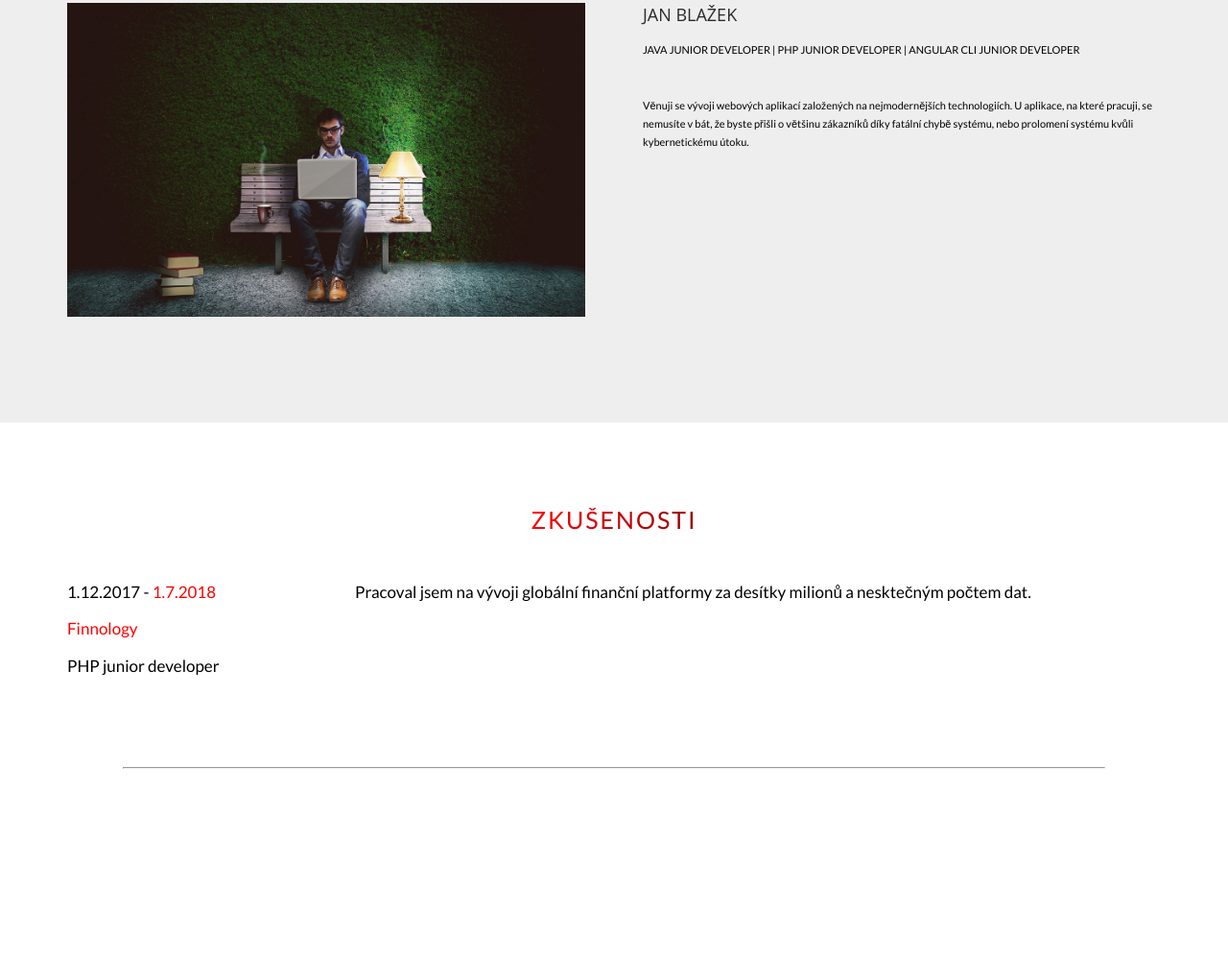
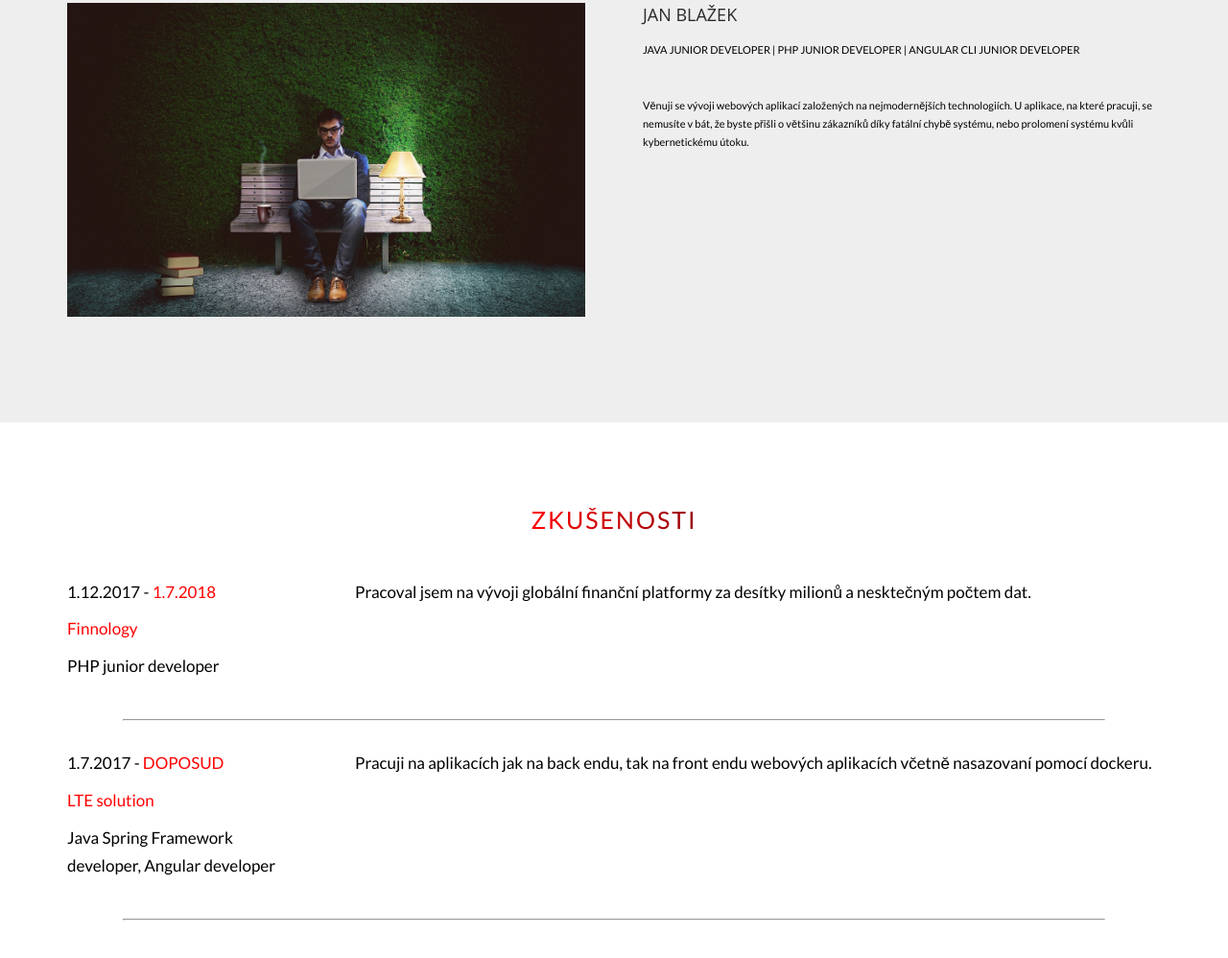
Before and after one commit to blaza168/portfolio, a website: page index.html in a window 1280 px wide. Shown: the part 960-1958 px from the top of the page at 96% size. Drawn offline with nearby package versions, Linux system fonts and the light colour scheme.

Commit message:
Adding code to experience section

```diff
--- a/index.html
+++ b/index.html
@@ -50,7 +50,8 @@
             <h2 class="heading-secondary u-uppercase">Zkušenosti</h2>
         </div>
 
-        <div class="row">
+        <!-- First job: Finnology -->
+        <div class="row u-medium-margin">
             <div class="col-1-of-4">
                 <div class="row u-small-margin">
                     1.12.2017 - <span class="u-red">1.7.2018</span>
@@ -67,6 +68,25 @@
             </div>
         </div>
         <hr class="experience__separator">
+
+        <!-- Second job: LTE solution -->
+        <div class="row u-medium-margin">
+            <div class="col-1-of-4">
+                <div class="row u-small-margin">
+                    1.7.2017 - <span class="u-red">DOPOSUD</span>
+                </div>
+                <div class="row u-small-margin">
+                    <span class="u-red">LTE solution</span>
+                </div>
+                <div class="row u-small-margin">
+                    Java Spring Framework developer, Angular developer
+                </div>
+            </div>
+            <div class="col-3-of-4">
+                Pracuji na aplikacích jak na back endu, tak na front endu webových aplikacích včetně nasazovaní pomocí dockeru.
+            </div>
+        </div>
+        <hr class="experience__separator">
     </section>
 
 
--- a/js/main.js
+++ b/js/main.js
@@ -5,7 +5,7 @@ $(function() {
             target = target.length ? target : $('[name=' + this.hash.slice(1) +']');
             if (target.length) {
                 $('html,body').animate({
-                    scrollTop: target.offset().top
+                    scrollTop: target.offset().top - 100
                 }, 1000);
                 return false;
             }
--- a/sass/layout/_grid.scss
+++ b/sass/layout/_grid.scss
@@ -63,3 +63,4 @@
 
 
 .u-small-margin { margin-bottom: 1rem !important; }
+.u-medium-margin { margin-bottom: 3rem !important; }
--- a/sass/sections/_experience.scss
+++ b/sass/sections/_experience.scss
@@ -4,11 +4,14 @@
 
   font-size: 1.7rem;
 
+  @include respond(tab-port) {
+    text-align: center;
+  }
 }
 
 .experience {
   &__separator {
     width: 80%;
-    margin: 0 auto;
+    margin: 0 auto 3rem;
   }
 }
```
Also changed, not shown: css/style.css, 1 other file.
